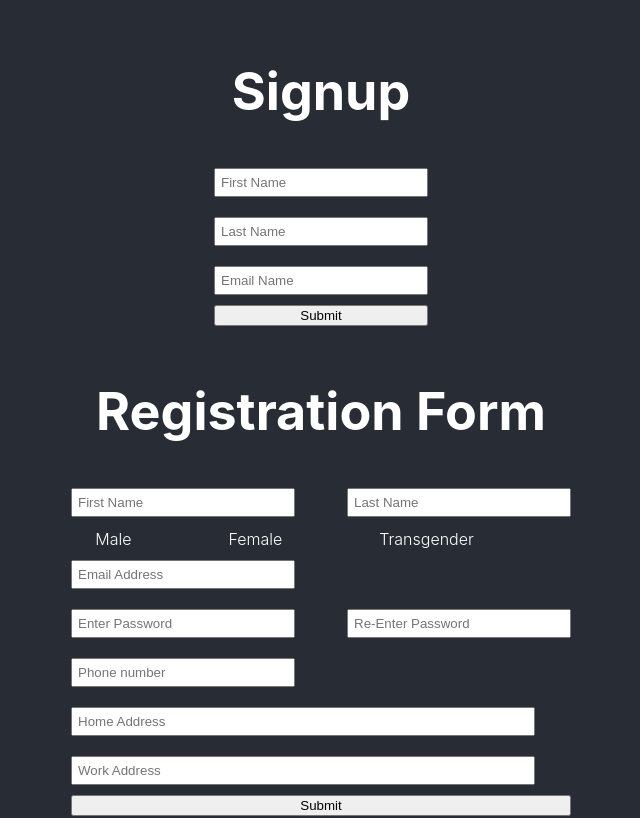
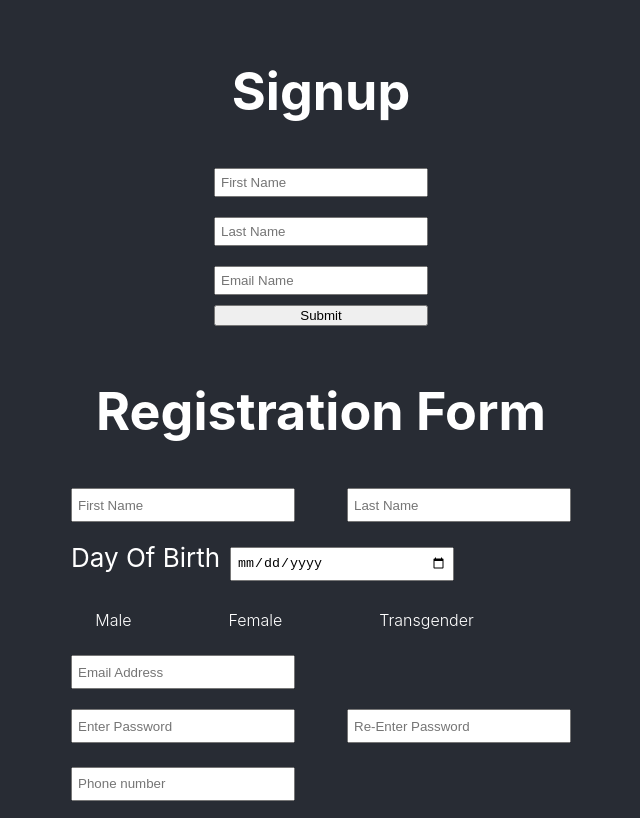
Before and after one commit to AhmedEldessouki/Formik-Form---React, a React (Create React App) app: page / in a window 1280 px wide. Shown: the top 818 px of the page, without its empty margins (319-959 px from the left). Built offline with nearby package versions, Linux system fonts and the light colour scheme.

Commit message:
added birthdate with validation

```diff
--- a/src/component/SignUp/SignUp.js
+++ b/src/component/SignUp/SignUp.js
@@ -24,7 +24,19 @@ class MySignUp extends Component {
               ) : null}
             </div>
           </div>
+          <div className="field-container">
+            <label>
+              <span>
+                Day Of Birth
+              </span>
+              <Field name="birthdate" type="date" />
+            </label>
+            {errors.birthdate && touched.birthdate ? (
+              <div className="error-message">{errors.birthdate}</div>
+            ) : null}
+          </div>
           <div className="triple-container">
+            <div className="field-container">
               <label>
                 <Field name="gender" type="radio" value="male" />
                 Male
@@ -38,6 +50,7 @@ class MySignUp extends Component {
                 Transgender
             </label>
               {errors.gender && touched.gender ? <div className="error-message">{errors.gender}</div> : null}
+            </div>
           </div>
           <div className="field-container">
             <Field name="email" type="email" placeholder="Email Address" />
@@ -58,10 +71,10 @@ class MySignUp extends Component {
             {errors.phoneNumber && touched.phoneNumber ? <div className="error-message">{errors.phoneNumber}</div> : null}
           </div>
           <div className="field-container">
-            <Field name="homeAddress" placeholder="Home Address" className="address"/>
+            <Field name="homeAddress" placeholder="Home Address" className="address" />
           </div>
           <div className="field-container">
-            <Field name="workAddress" placeholder="Work Address" className="address"/>
+            <Field name="workAddress" placeholder="Work Address" className="address" />
           </div>
 
           <button type="submit" disabled={isSubmitting} >Submit</button>
@@ -72,7 +85,8 @@ class MySignUp extends Component {
 }
 
 const phoneRegExp = /^((\\+[1-9]{1,4}[ \\-]*)|(\\([0-9]{2,3}\\)[ \\-]*)|([0-9]{2,4})[ \\-]*)*?[0-9]{3,4}?[ \\-]*[0-9]{3,4}?$/
-
+const min = '1950-01-01';
+const max = '2000-1-1';
 const SignupSchema = withFormik({
   validationSchema: Yup.object().shape({
     firstName: Yup.string()
@@ -97,8 +111,12 @@ const SignupSchema = withFormik({
       .required('Confirm Password is required'),
     phoneNumber: Yup.string()
       .min(11, 'Too Short!')
-      .max(13,'Too Long!')
+      .max(13, 'Too Long!')
       .matches(phoneRegExp, 'Phone number is not valid'),
+    birthdate: Yup.date()
+      .default(new Date(max))
+      .min(new Date(min))
+      .max(new Date(max), 'You Have To Be Older Than 18'),
   }),
   enableReinitialize: true,
   mapPropsToValues: props => ({
@@ -109,8 +127,9 @@ const SignupSchema = withFormik({
     password: '',
     confirmPassword: '',
     phoneNumber: '',
-    homeAddress:'',
-    workAddress:'',
+    homeAddress: '',
+    workAddress: '',
+    birthdate: ''
   }),
   mapValuesToPayload: x => x,
   handleSubmit: (values, bag) => {
--- a/src/component/SignUp/SignUp.scss
+++ b/src/component/SignUp/SignUp.scss
@@ -10,19 +10,22 @@ $red: #f00;
     width: 500px;
     input {
       padding: 5px;
-      margin: 10px 0 5px 0;
       width: 210px;
+      height: 20px;
     }
-    .field-container{
+    .field-container {
       display: block;
       text-align: left;
-      margin-bottom: 5px;
+      margin: 10px 0;
+      span {
+        margin-right: 10px; // font-size: 18px;
+      }
     }
     .double-container {
       display: flex;
       justify-content: space-between;
       flex-wrap: wrap;
-      input{
+      input {
         display: flex;
         flex-direction: column;
       }
@@ -31,7 +34,7 @@ $red: #f00;
       display: flex;
       justify-content: center;
       flex-wrap: wrap;
-      label{
+      label {
         margin-right: 85px;
       }
       input {
@@ -39,12 +42,12 @@ $red: #f00;
         display: inline-block;
         margin: 5px 6px;
       }
-      label{
+      label {
         font-size: 16px;
         font-weight: 300;
       }
     }
-    .address{
+    .address {
       width: 450px;
     }
     .error-message {
@@ -54,6 +57,8 @@ $red: #f00;
       margin-top: 0;
       margin-bottom: auto;
     }
-
+    button {
+      height: 36px;
+    }
   }
 }
```
Lines whose indentation alone changed are shown as unchanged.
